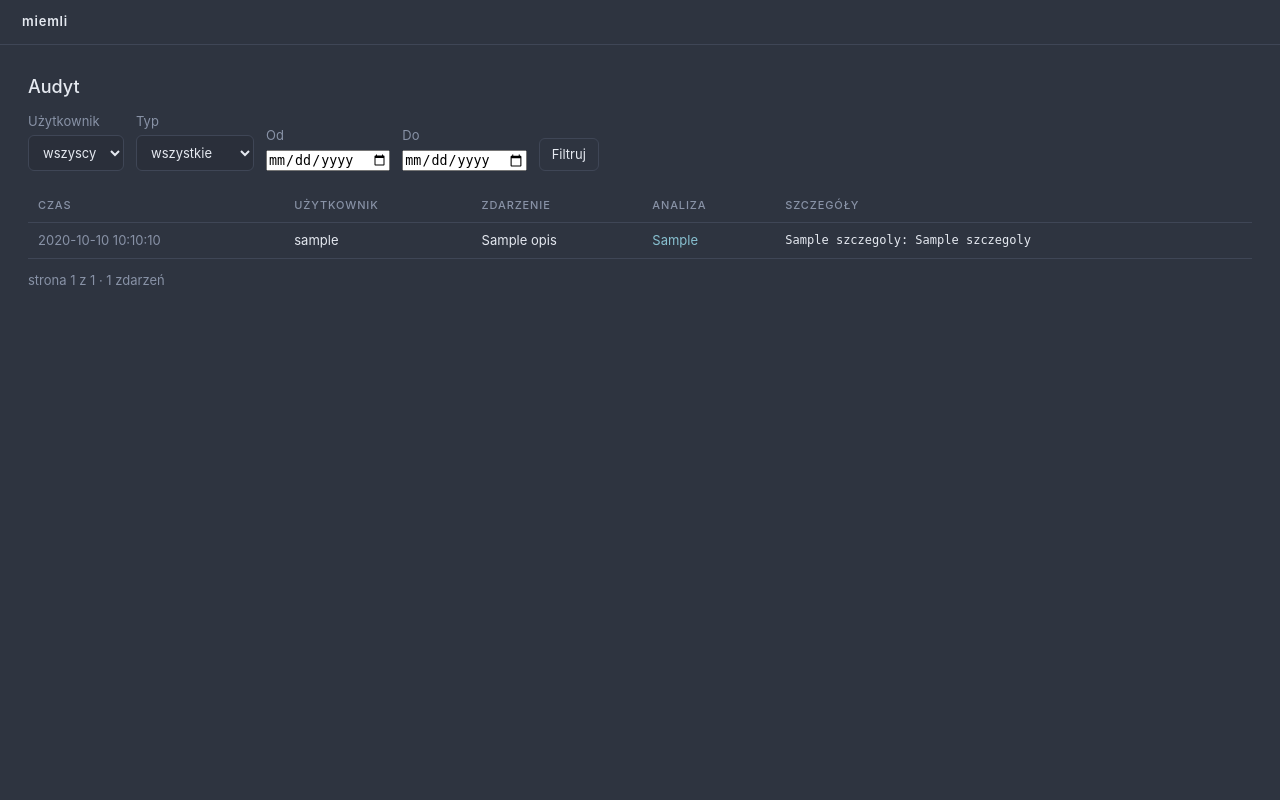
After one commit to filipzajaczk/miEMLi, a Django app: template templates/analizy/audyt.html in a window 1280 px wide. The commit adds this page. Run offline with Django 5.2, Linux system fonts and the light colour scheme; the template is opened without the code that fills it: most values are stand-ins (such as "Sample title", 1, 10 or a date in 2020).

Commit message:
Audyt w aplikacji — tylko dla administratora
Co-Authored-By: Claude Opus 5.5 <noreply@anthropic.com>

```diff
--- a/miemli/urls.py
+++ b/miemli/urls.py
@@ -2,6 +2,7 @@ from django.contrib import admin
 from django.contrib.auth import views as auth_views
 from django.urls import include, path
 
+from analizy.audyt import audyt
 from analizy.profil import profil, zmien_haslo
 
 urlpatterns = [
@@ -10,5 +11,6 @@ urlpatterns = [
     path("wyloguj/", auth_views.LogoutView.as_view(), name="logout"),
     path("profil/", profil, name="profil"),
     path("profil/haslo/", zmien_haslo, name="haslo"),
+    path("audyt/", audyt, name="audyt"),
     path("", include("analizy.urls")),
 ]
--- a/static/css/nord.css
+++ b/static/css/nord.css
@@ -242,3 +242,9 @@ form.werdykt select { width: auto; margin: 0; padding: 5px 8px; }
 nav.filtry { display: flex; flex-wrap: wrap; gap: 6px; margin-bottom: 12px; }
 nav.filtry a { padding: 4px 10px; border: 1px solid var(--line); border-radius: 14px; color: var(--muted); font-size: 12px; }
 nav.filtry a.on, nav.filtry a:hover { border-color: var(--accent); color: var(--fg); text-decoration: none; }
+/* Audyt */
+.filtry-audytu { display: flex; flex-wrap: wrap; gap: 12px; align-items: flex-end; margin: 12px 0 18px; }
+.filtry-audytu label { display: flex; flex-direction: column; gap: 4px; margin: 0; }
+.filtry-audytu select, .filtry-audytu input { width: auto; margin: 0; }
+.tabela-audytu td { overflow-wrap: anywhere; }
+.stronicowanie { display: flex; gap: 16px; margin-top: 12px; }
--- /dev/null
+++ b/templates/analizy/audyt.html
@@ -0,0 +1,47 @@
+{% extends "base.html" %}
+{% block tytul %}Audyt · miemli{% endblock %}
+{% block tresc %}
+<main class="tresc">
+  <h1>Audyt</h1>
+  <form method="get" class="filtry-audytu">
+    <label>Użytkownik
+      <select name="uzytkownik">
+        <option value="">wszyscy</option>
+        {% for u in uzytkownicy %}<option value="{{ u.pk }}"{% if filtry.uzytkownik == u.pk|stringformat:"d" %} selected{% endif %}>{{ u.username }}</option>{% endfor %}
+      </select>
+    </label>
+    <label>Typ
+      <select name="typ">
+        <option value="">wszystkie</option>
+        {% for kod, opis in typy %}<option value="{{ kod }}"{% if filtry.typ == kod %} selected{% endif %}>{{ opis }}</option>{% endfor %}
+      </select>
+    </label>
+    <label>Od <input type="date" name="od" value="{{ filtry.od }}"></label>
+    <label>Do <input type="date" name="do" value="{{ filtry.do }}"></label>
+    <button class="btn" type="submit">Filtruj</button>
+  </form>
+  {% if strona.object_list %}
+  <table class="tabela-audytu">
+    <thead><tr><th>Czas</th><th>Użytkownik</th><th>Zdarzenie</th><th>Analiza</th><th>Szczegóły</th></tr></thead>
+    <tbody>
+    {% for z in strona.object_list %}
+      <tr>
+        <td class="muted">{{ z.czas|date:"Y-m-d H:i:s" }}</td>
+        <td>{{ z.uzytkownik.username }}</td>
+        <td>{{ z.opis }}</td>
+        <td>{% if z.analiza %}<a href="{% url 'analizy:szczegoly' z.analiza.pk %}">{{ z.analiza.nazwa_pliku }}</a>{% else %}<span class="muted">—</span>{% endif %}</td>
+        <td class="mono">{% for k, v in z.szczegoly.items %}{{ k }}: {{ v|default:"—" }}{% if not forloop.last %} · {% endif %}{% endfor %}</td>
+      </tr>
+    {% endfor %}
+    </tbody>
+  </table>
+  <p class="stronicowanie muted">
+    {% if strona.has_previous %}<a href="?{{ zapytanie }}&strona={{ strona.previous_page_number }}">← nowsze</a>{% endif %}
+    strona {{ strona.number }} z {{ strona.paginator.num_pages }} · {{ strona.paginator.count }} zdarzeń
+    {% if strona.has_next %}<a href="?{{ zapytanie }}&strona={{ strona.next_page_number }}">starsze →</a>{% endif %}
+  </p>
+  {% else %}
+  <p class="muted">Brak zdarzeń.</p>
+  {% endif %}
+</main>
+{% endblock %}
--- a/templates/base.html
+++ b/templates/base.html
@@ -15,6 +15,7 @@
     {% block pasek %}{% endblock %}
     <span class="sp"></span>
     {% if user.is_authenticated %}
+      {% if user.is_staff %}<a class="muted" href="{% url 'audyt' %}">Audyt</a>{% endif %}
       <a class="muted" href="{% url 'profil' %}">{{ user.username }}</a>
       <form method="post" action="{% url 'logout' %}">{% csrf_token %}<button class="btn" type="submit">Wyloguj</button></form>
     {% endif %}
```
Also changed, not shown: analizy/audyt.py (added, +62 -0 lines), tests/analizy/test_audyt.py (added, +92 -0 lines).
